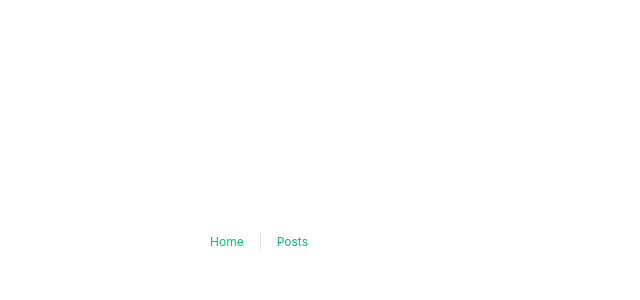
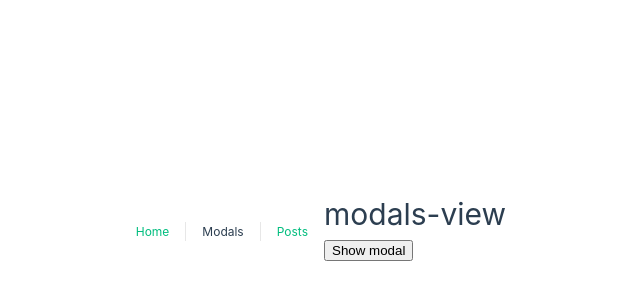
Before and after one commit to leonbohdan/vue-composition-api-basics, a Vue app: page /modals in a window 1280 px wide. Before the commit this address had no page. Shown: the part 174-474 px from the top of the page, without its empty margins (316-956 px from the left). Built offline with nearby package versions, Linux system fonts and the light colour scheme.

Commit message:
Teleport

```diff
--- a/index.html
+++ b/index.html
@@ -8,6 +8,7 @@
   </head>
   <body>
     <div id="app"></div>
+    <div class="modals-container"></div>
     <script type="module" src="/src/main.js"></script>
   </body>
 </html>
--- a/src/App.vue
+++ b/src/App.vue
@@ -1,9 +1,11 @@
 <template>
   <nav>
-    <RouterLink to="/">Home</RouterLink>
-    <RouterLink to="/posts">Posts</RouterLink>
+    <router-link to="/">Home</router-link>
+    <router-link to="/modals">Modals</router-link>
+    <router-link to="/posts">Posts</router-link>
   </nav>
-  <RouterView />
+
+  <router-view />
 </template>
 
 <style scoped>
--- a/src/assets/base.css
+++ b/src/assets/base.css
@@ -72,3 +72,7 @@ body {
   -webkit-font-smoothing: antialiased;
   -moz-osx-font-smoothing: grayscale;
 }
+
+.modals-container {
+  position: initial;
+}
--- a/src/router/index.js
+++ b/src/router/index.js
@@ -8,6 +8,11 @@ const router = createRouter({
       path: '/',
       name: 'home',
       component: HomeView,
+    },
+    {
+      path: '/modals',
+      name: 'modals',
+      component: () => import('../views/ModalsView.vue'),
     },
     {
       path: '/posts',
--- /dev/null
+++ b/src/views/ModalsView.vue
@@ -0,0 +1,36 @@
+<template>
+  <div class="modals">
+    <h1>modals-view</h1>
+
+    <button @click="showModal = true">Show modal</button>
+
+    <teleport to=".modals-container">
+      <div v-if="showModal" class="modal">
+        <h1>This is modal</h1>
+
+        <p>Lorem ipsum dolor sit amet, consectetur adipisicing elit. Amet aut commodi illo labore, reiciendis sit temporibus! Animi aperiam consequuntur dolores earum quasi repudiandae sequi, suscipit voluptatem! Assumenda labore nisi sit!</p>
+
+        <button @click="showModal = false">Hide modal</button>
+      </div>
+    </teleport>
+  </div>
+</template>
+
+<script setup>
+import { ref } from 'vue';
+
+const showModal = ref(false);
+</script>
+
+<style>
+.modal {
+  position: absolute;
+  top: 0;
+  left: 0;
+  width: 100%;
+  height: 100%;
+  z-index: 1;
+  background: beige;
+  padding: 10px;
+}
+</style>
--- a/src/views/PostsView.vue
+++ b/src/views/PostsView.vue
@@ -32,7 +32,7 @@ const posts = ref([
 ]);
 </script>
 
-<style>
+<style scoped>
 ul {
   margin-bottom: 30px;
 }
```
